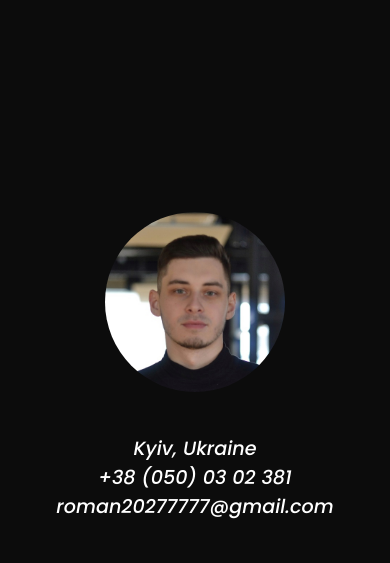
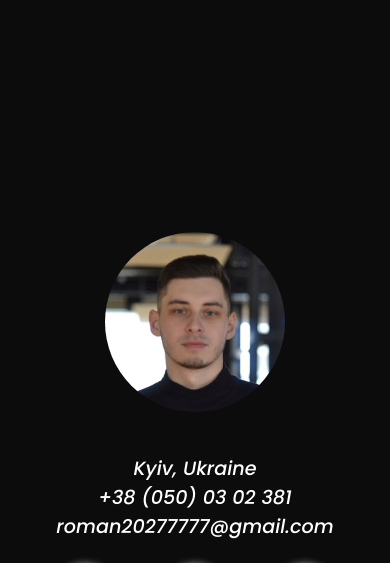
Before and after one commit to roman2027/LMS-Ucode-Front-End, a plain HTML site: page index.html in a window 390 px wide. Shown: the part 3603-4166 px from the top of the page. Drawn offline with Linux system fonts and the light colour scheme.

Commit message:
18.02.21, 12:09, iphone 8plus

```diff
--- a/style.css
+++ b/style.css
@@ -274,7 +274,6 @@
 address > ul >li:hover{
     background: #e68341ee;
     box-shadow: 0 0 18px #e68341ee;
-    /* transition: background-color 0.6s; */
 }
 .contact-item > ul > li > a > img{
     width: 100px;
@@ -585,7 +584,10 @@
     .contact-item > ul > li > a > img{
         width: 60px;
     }
-
+    .contact-info{
+        margin-bottom: 10px;
+    }
+}
 /* -- Media (max-width: 320px) -- */
 @media screen and (max-width: 320px){
 
```
